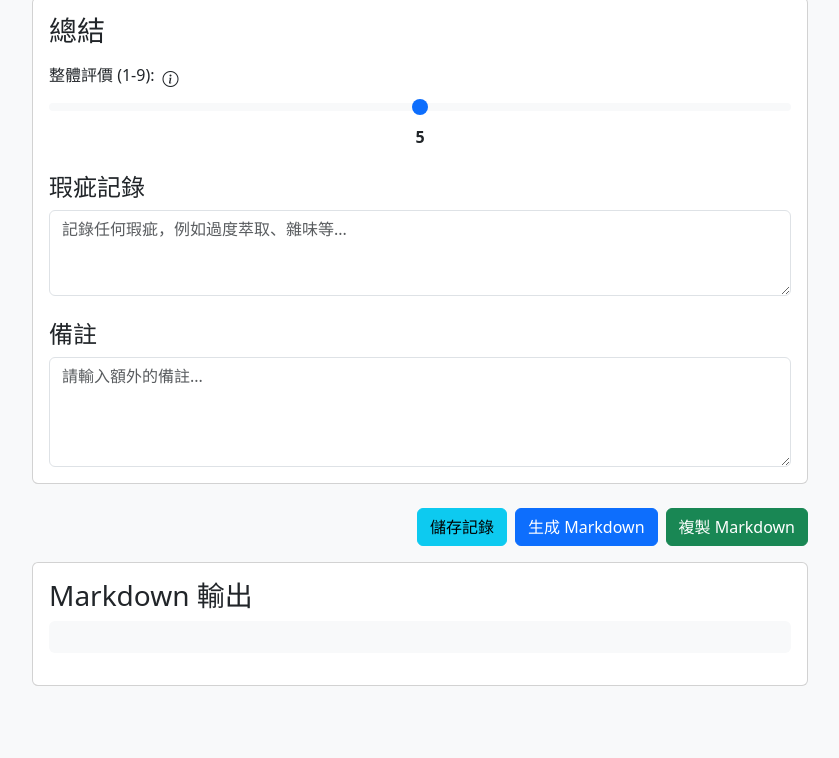
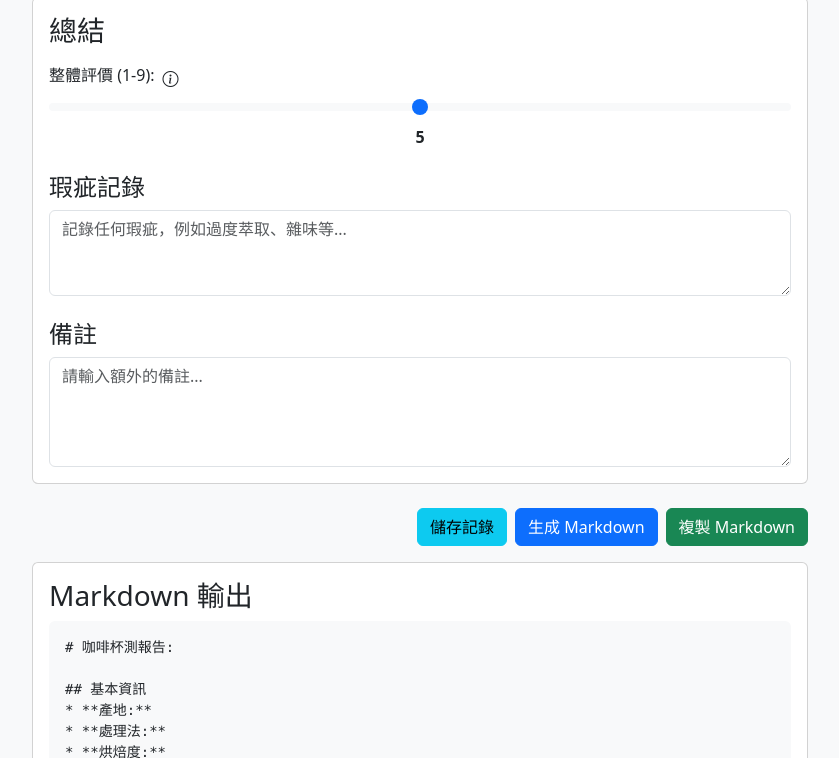
Before and after one commit to sean2249/coffee-review, a plain HTML site: page index.html in a window 1280 px wide. Both pictures are taken after a click on the button "生成 Markdown". Shown: the part 1371-2129 px from the top of the page, without its empty margins (220-1059 px from the left). Drawn offline with nearby package versions, Linux system fonts and the light colour scheme.

Commit message:
fix: markdown

```diff
--- a/index.html
+++ b/index.html
@@ -415,14 +415,14 @@
                         let l2_cell = row.insertCell();
                         let l3_cell = row.insertCell();
                         if (typeof l2 === 'string') {
-                            const l2_id = `l2-${l1_id}-${l2.replace(/[/\s]/g, '')}`;
+                            const l2_id = `l2-${l1_id}-${l2.replace(/[\/\s]/g, '')}`;
                             l2_cell.appendChild(createFlavorTag(l2, l2_id, l1_id));
                         } else {
                             const l2_id = `l2-${l1_id}-${l2.id}`;
                             l2_cell.appendChild(createFlavorTag(l2.name, l2_id, l1_id));
                             if (l2.sub && l2.sub.length > 0) {
                                 l2.sub.forEach(l3 => {
-                                    const l3_id = `l3-${l2_id}-${l3.replace(/[/\s]/g, '')}`;
+                                    const l3_id = `l3-${l2_id}-${l3.replace(/[\/\s]/g, '')}`;
                                     l3_cell.appendChild(createFlavorTag(l3, l3_id, l2_id, true));
                                 });
                             }
@@ -644,6 +644,82 @@
             document.getElementById(`${id}_value`).innerText = value;
         }
 
+        function generateMarkdown() {
+            const getValue = (id) => document.getElementById(id).value;
+            const getRatingValue = (id) => getRating(document.getElementById(id));
+
+            let md = `# 咖啡杯測報告: ${getValue('name')}\n\n`;
+            md += `## 基本資訊\n`;
+            md += `* **產地:** ${getValue('origin')}\n`;
+            md += `* **處理法:** ${getValue('process')}\n`;
+            md += `* **烘焙度:** ${getValue('roast')}\n\n`;
+
+            md += `## 沖煮參數\n`;
+            md += `* **研磨度:** ${getValue('grind')}\n`;
+            md += `* **水溫:** ${getValue('water_temp')}°C\n`;
+            md += `* **粉水比:** ${getValue('ratio')}\n`;
+            md += `* **沖煮方法:** ${getValue('method')}\n`;
+            md += `* **萃取時間:** ${getValue('extraction_time')}s\n\n`;
+
+            md += `## 感官評估\n`;
+            const allFields = [...fieldsIncludeFlavor, ...fieldsFilter, ...Object.keys(customEvaluationFields)];
+            allFields.forEach(field => {
+                const id = field.replace(/ /g, '_');
+                md += `### ${field}\n`;
+                md += `* **描述性:** ${getRatingValue(id + '_desc_rating')} / 5\n`;
+                md += `* **情感性:** ${getRatingValue(id + '_emotion_rating')} / 5\n`;
+
+                if (customEvaluationFields[field]) {
+                    const options = customEvaluationFields[field];
+                    const primaryKey = Object.keys(options)[0];
+                    const secondaryKey = Object.keys(options)[1];
+                    const primaryValue = document.querySelector(`input[name="${id}_${primaryKey}"]:checked`)?.value || '未選擇';
+                    const secondaryValues = Array.from(document.querySelectorAll(`input[name="${id}_${secondaryKey}"]:checked`)).map(cb => cb.value);
+
+                    md += `* **${options[primaryKey].label}:** ${primaryValue}\n`;
+                    if(secondaryValues.length > 0){
+                        md += `* **${options[secondaryKey].label}:** ${secondaryValues.join(', ')}\n`;
+                    }
+                }
+
+                if (fieldsIncludeFlavor.includes(field)) {
+                    const selectedFlavors = Array.from(document.querySelectorAll(`#${id}_flavorList .flavor-tag.selected`)).map(tag => tag.innerText);
+                    if (selectedFlavors.length > 0) {
+                        md += `* **風味描述:** ${selectedFlavors.join(', ')}\n`;
+                    }
+                }
+
+                const notes = getValue(`${id}_notes`);
+                if (notes) {
+                    md += `* **備註:** ${notes}\n`;
+                }
+                md += '\n';
+            });
+
+            md += `## 總結\n`;
+            md += `* **整體評價:** ${getValue('overall')} / 9\n`;
+            const defects = getValue('defects');
+            if (defects) {
+                md += `* **瑕疵記錄:** ${defects}\n`;
+            }
+            const finalNotes = getValue('notes');
+            if (finalNotes) {
+                md += `* **最終備註:** ${finalNotes}\n`;
+            }
+
+            document.getElementById('markdownOutput').textContent = md;
+        }
+
+        function copyToClipboard() {
+            const markdownText = document.getElementById('markdownOutput').textContent;
+            navigator.clipboard.writeText(markdownText).then(() => {
+                alert('Markdown 已複製到剪貼簿！');
+            }, (err) => {
+                alert('複製失敗: ', err);
+            });
+        }
+
+
         document.addEventListener('DOMContentLoaded', () => {
             initializeEvaluationAccordion();
             updateRecordList();
```
